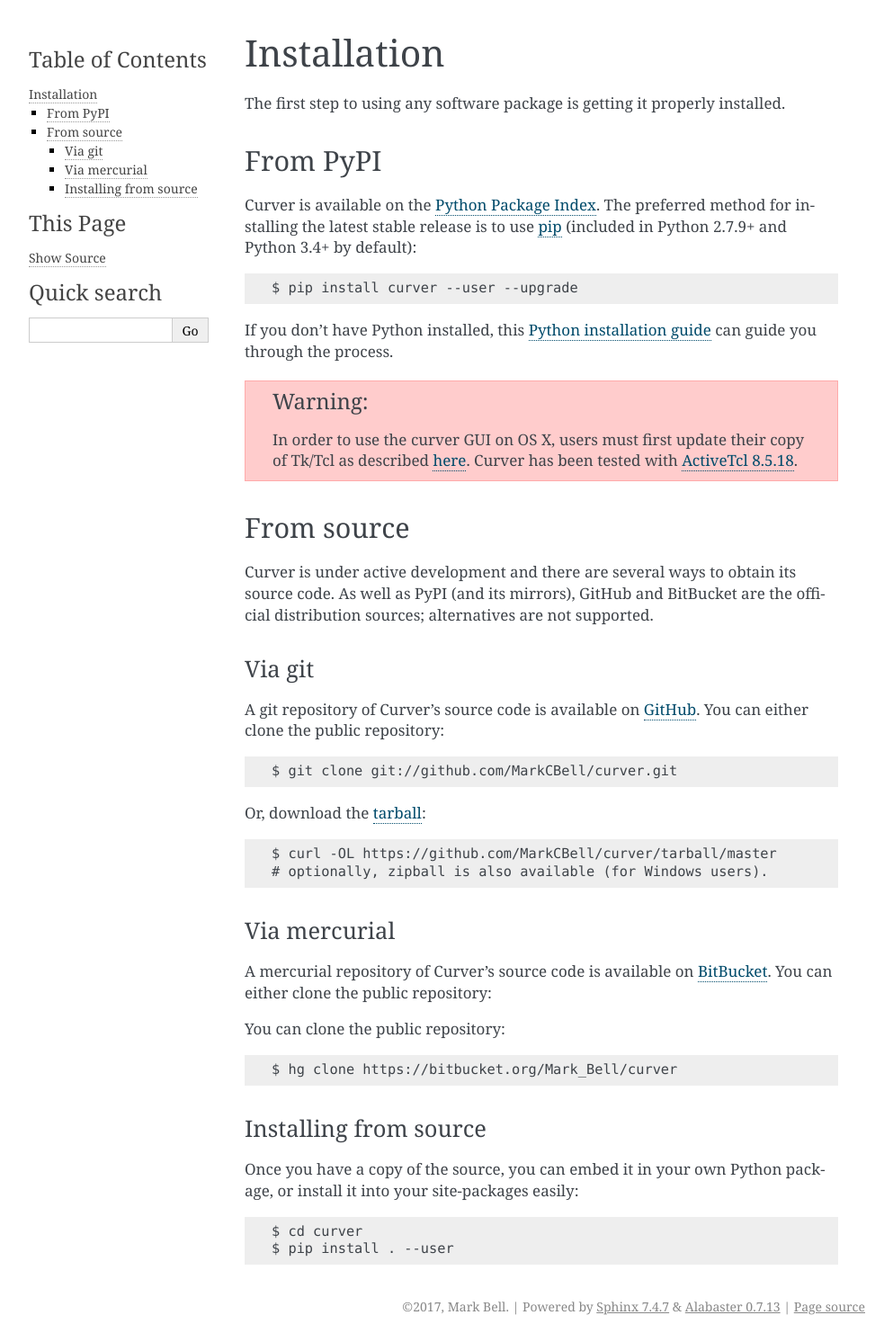
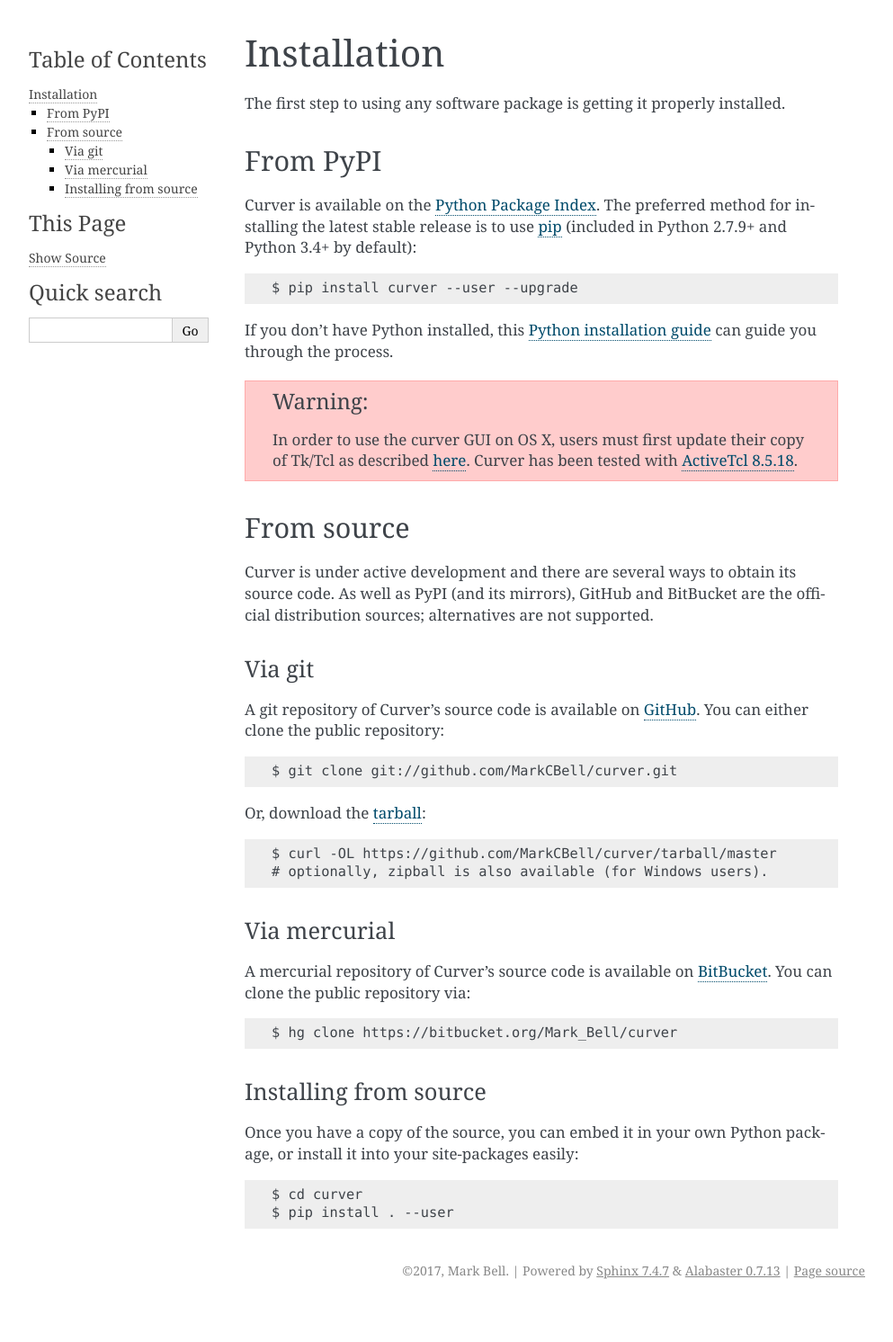
Before and after one commit to MarkCBell/curver, a Sphinx documentation site: the page built from docs/user/install.rst, in a window 1280 px wide. Shown: the whole page at 90% size, without its empty margins (148-1141 px from the left). Built offline with Sphinx 7.4.7, drawn with Linux system fonts in a browser that asks for light colours; pages that are not in the unit, such as notebooks, are missing from menus; after the commit the page ends 1452 px from its top, so only the background shows below that.

Commit message:
Removed duplicated text.

```diff
--- a/docs/user/install.rst
+++ b/docs/user/install.rst
@@ -42,9 +42,7 @@
 ~~~~~~~~~~~~~
 
 A mercurial repository of Curver's source code is available  on `BitBucket <https://bitbucket.org/Mark_Bell/curver>`_.
-You can either clone the public repository::
-
-You can clone the public repository::
+You can clone the public repository via::
 
     $ hg clone https://bitbucket.org/Mark_Bell/curver
 
```
